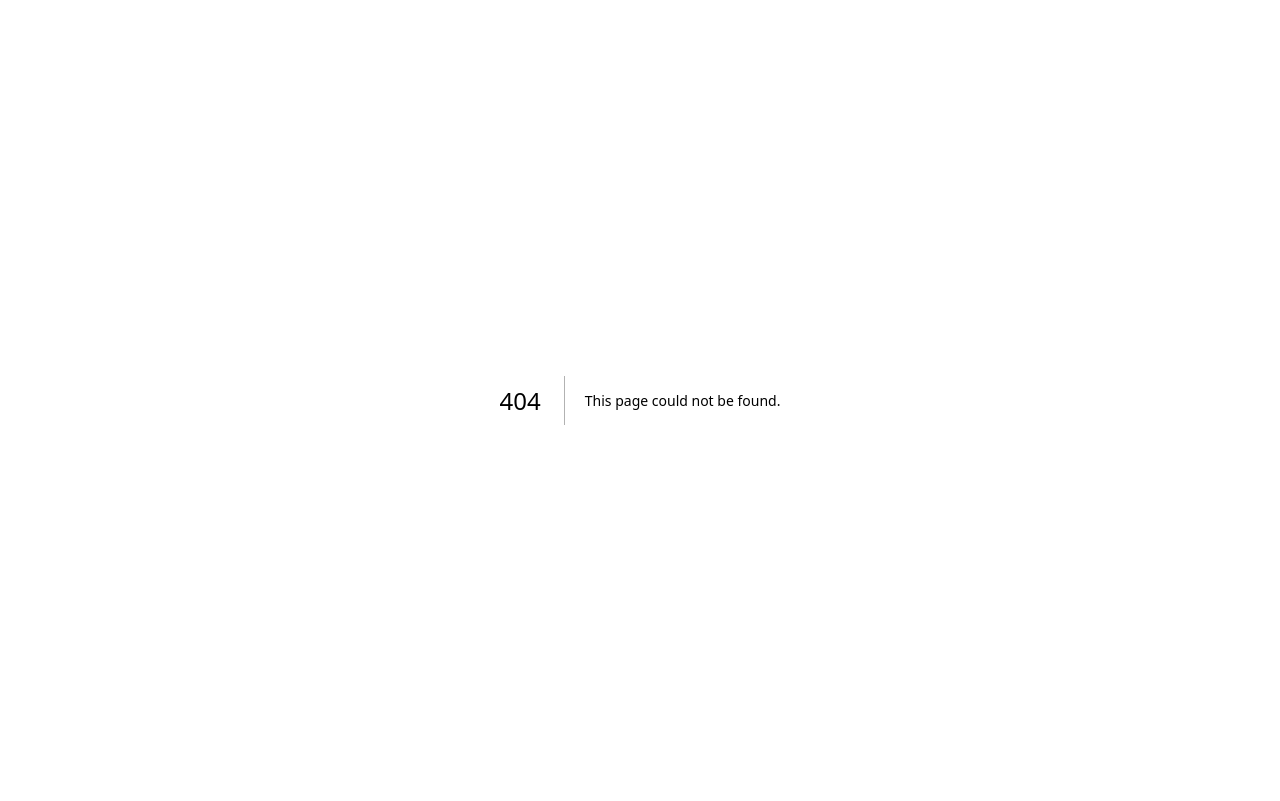
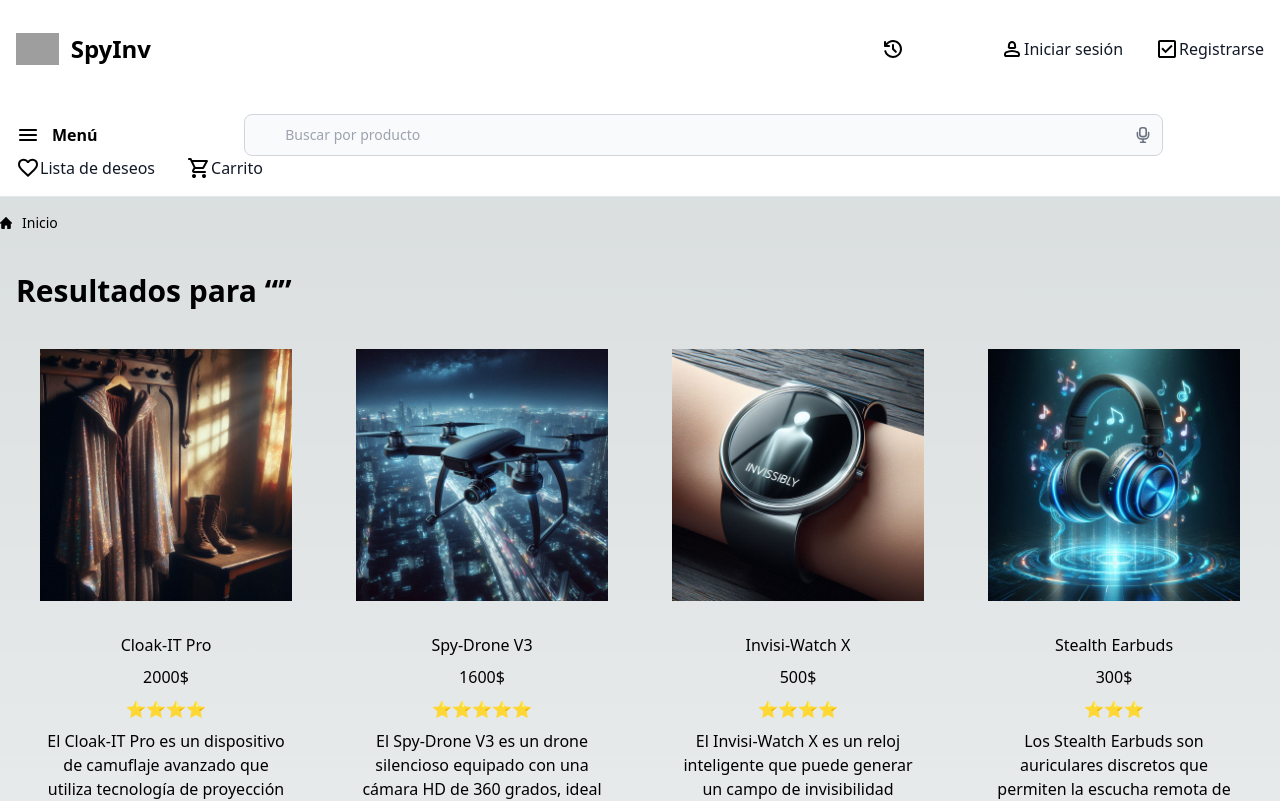
Before and after one commit to juanp7856/hci_ecommerce, a Next.js app: page /busqueda in a window 1280 px wide. Before the commit this address had no page. Shown: the top 801 px of the page. Built offline with nearby package versions, Linux system fonts and the light colour scheme; grey boxes are pictures that could not be loaded.

Commit message:
Busqueda 100%

```diff
--- a/src/components/header.js
+++ b/src/components/header.js
@@ -1,4 +1,14 @@
+import { useRouter } from "next/router";
+import { useState } from "react";
+
 const Header = () => {
+    const router = useRouter();
+    const [text, setText] = useState("");
+
+    const search = () => {
+        router.push(`/busqueda?qry=${text}`)
+    }
+
     return (
     <nav class="bg-white dark:bg-gray-900 w-full z-20 top-0 start-0 border-b border-gray-200 dark:border-gray-600 grid-rows-2 grid">
         <div class="flex flex-wrap justify-between p-4">
@@ -32,14 +42,14 @@ const Header = () => {
             <div class="flex">
                 <label for="voice-search" class="sr-only">Buscar</label>
                 <div class="relative w-full">
-                    <input type="text" size="64" id="voice-search" class="px-80 bg-gray-50 border border-gray-300 text-gray-900 text-sm rounded-lg focus:ring-blue-500 focus:border-blue-500 block w-full ps-10 p-2.5  dark:bg-gray-700 dark:border-gray-600 dark:placeholder-gray-400 dark:text-white dark:focus:ring-blue-500 dark:focus:border-blue-500" placeholder="Buscar por producto"/>
+                    <input type="text" size="64" id="voice-search" value={text} onChange={(e) => setText(e.target.value)} class="px-80 bg-gray-50 border border-gray-300 text-gray-900 text-sm rounded-lg focus:ring-blue-500 focus:border-blue-500 block w-full ps-10 p-2.5  dark:bg-gray-700 dark:border-gray-600 dark:placeholder-gray-400 dark:text-white dark:focus:ring-blue-500 dark:focus:border-blue-500" placeholder="Buscar por producto"/>
                     <button type="button" class="absolute inset-y-0 right-0 flex items-center pe-3">
                         <svg class="w-4 h-4 text-gray-500 dark:text-gray-400 hover:text-gray-900 dark:hover:text-white" aria-hidden="true" xmlns="http://www.w3.org/2000/svg" fill="none" viewBox="0 0 16 20">
                             <path stroke="currentColor" stroke-linecap="round" stroke-linejoin="round" stroke-width="2" d="M15 7v3a5.006 5.006 0 0 1-5 5H6a5.006 5.006 0 0 1-5-5V7m7 9v3m-3 0h6M7 1h2a3 3 0 0 1 3 3v5a3 3 0 0 1-3 3H7a3 3 0 0 1-3-3V4a3 3 0 0 1 3-3Z"/>
                         </svg>
                     </button>
                 </div>
-                <button type="submit" class="inline-flex items-center py-2.5 px-3 ms-2 text-sm font-medium text-white">
+                <button onClick={search} class="inline-flex items-center py-2.5 px-3 ms-2 text-sm font-medium text-white">
                     <svg class="w-4 h-4 me-2" aria-hidden="true" xmlns="http://www.w3.org/2000/svg" fill="none" viewBox="0 0 20 20">
                         <path stroke="currentColor" stroke-linecap="round" stroke-linejoin="round" stroke-width="2" d="m19 19-4-4m0-7A7 7 0 1 1 1 8a7 7 0 0 1 14 0Z"/>
                     </svg>Buscar
--- a/src/components/producto.js
+++ b/src/components/producto.js
@@ -1,6 +1,5 @@
 const Producto = (props) => {
     let prod = props.producto
-    console.log(prod.imagen1)
 
     return (
         <div className="flex-col text-center mb-10">
--- /dev/null
+++ b/src/pages/busqueda.js
@@ -0,0 +1,33 @@
+import MainLayout from "../components/main_layout"
+import { Inter } from "next/font/google";
+import BreadCrumb from "@/components/breadcrumb";
+import productos from "@/assets/productos";
+import Producto from "@/components/producto";
+import { useRouter } from "next/router";
+
+const inter = Inter({ subsets: ["latin"] });
+
+export default function Busqueda() {
+    const router = useRouter();
+    const busqueda = router.query.qry || "";
+
+    const prodsFiltrados = productos.filter(elemento => elemento.nombre.toUpperCase().includes(busqueda.toString().toUpperCase()))
+
+    console.log(prodsFiltrados)
+
+    return (
+        <MainLayout title='SpyInv | Búsqueda' content='Pantalla de búsqueda de productos por texto.'>
+            <BreadCrumb categorias={[]} />
+            <section className="p-4">
+                <h1 className="text-3xl my-4 font-bold">Resultados para “{busqueda}”</h1>
+                <div className="grid grid-cols-4 gap-4">
+                {
+                    prodsFiltrados.map((producto) => {
+                        return <Producto producto={producto}/>
+                    })
+                }
+                </div>
+            </section>
+        </MainLayout>
+    );
+}
--- a/src/pages/index.js
+++ b/src/pages/index.js
@@ -1,4 +1,3 @@
-import Image from "next/image";
 import MainLayout from "../components/main_layout"
 import { Inter } from "next/font/google";
 import BreadCrumb from "@/components/breadcrumb";
@@ -9,7 +8,7 @@ const inter = Inter({ subsets: ["latin"] });
 
 export default function Home() {
   return (
-    <MainLayout title='HCI' content='Main'>
+    <MainLayout title='SpyInv | Inicio' content='Pantalla principal de productos y noticias'>
       <BreadCrumb categorias={[]} />
       <div className="grid grid-cols-4 gap-3">
         <section className="col-span-3">
```
